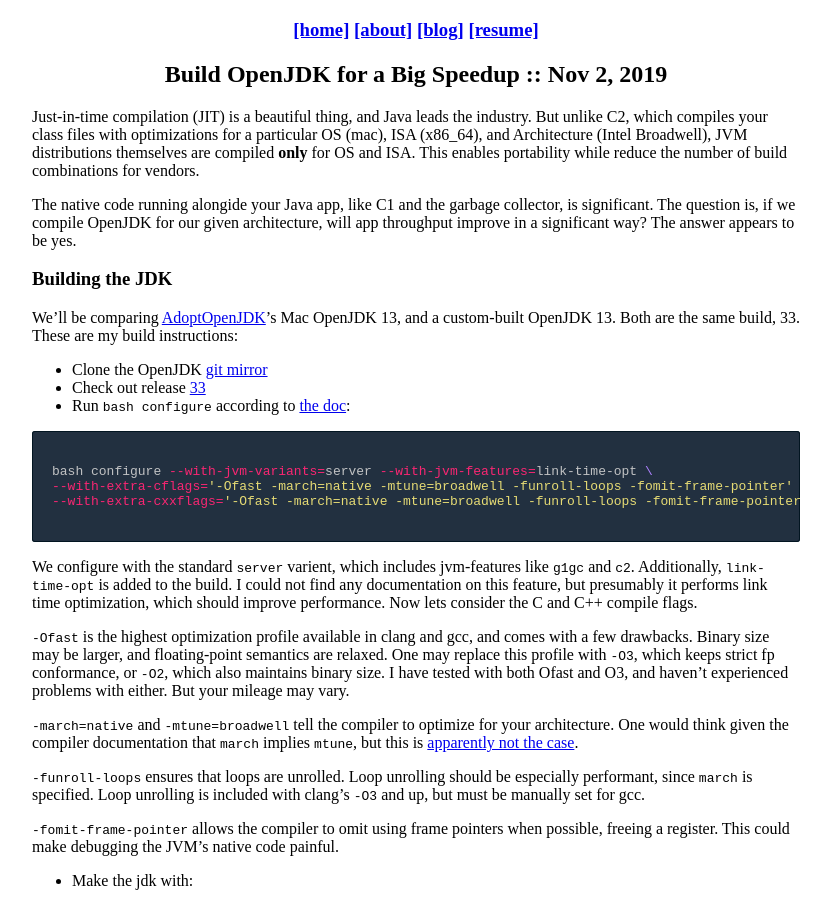
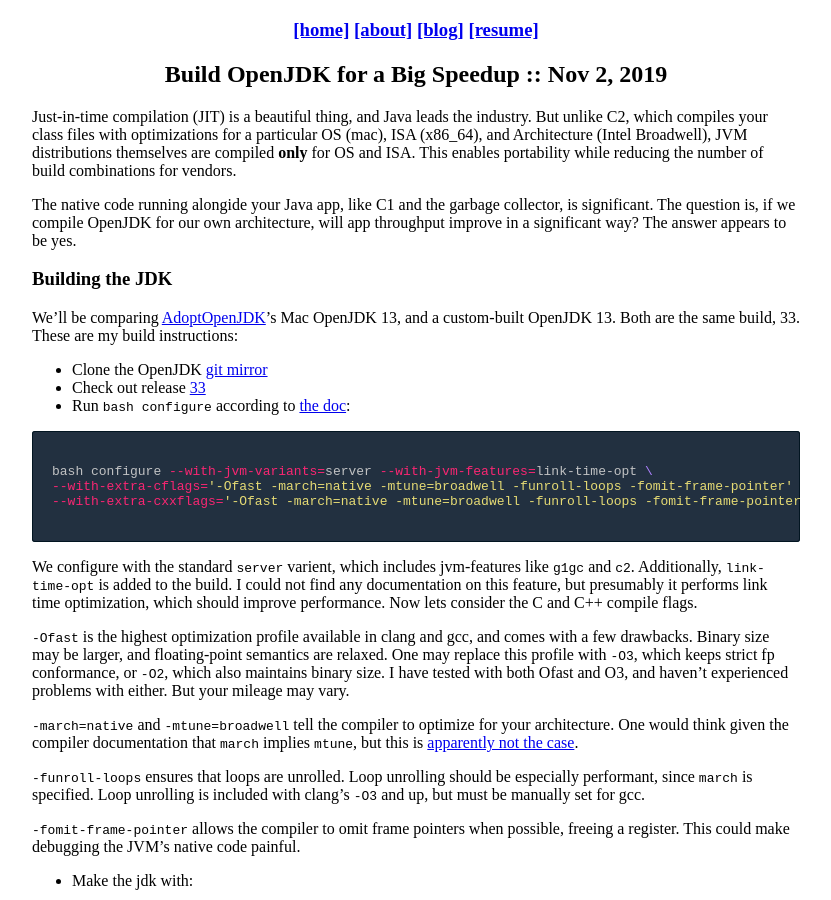
Before and after one commit to AugustNagro/augustnagro.github.io, a Jekyll site: the page built from _posts/2019-11-2-optimized-openjdk.md, in a window 1280 px wide and 900 px high. Shown: the whole window, without its empty margins (224-1055 px from the left). Built offline with Jekyll 4.4.1, drawn with Linux system fonts in a browser that asks for light colours; comment, search, counter and statistics services are not loaded; some of the changed text lies outside the part shown.

Commit message:
elaboration

```diff
--- a/_posts/2019-11-2-optimized-openjdk.md
+++ b/_posts/2019-11-2-optimized-openjdk.md
@@ -3,9 +3,9 @@
 title: Build OpenJDK for a Big Speedup
 date: 2019-11-2
 ---
-Just-in-time compilation (JIT) is a beautiful thing, and Java leads the industry. But unlike C2, which compiles your class files with optimizations for a particular OS (mac), ISA (x86_64), and Architecture (Intel Broadwell), JVM distributions themselves are compiled **only** for OS and ISA. This enables portability while reduce the number of build combinations for vendors.
+Just-in-time compilation (JIT) is a beautiful thing, and Java leads the industry. But unlike C2, which compiles your class files with optimizations for a particular OS (mac), ISA (x86_64), and Architecture (Intel Broadwell), JVM distributions themselves are compiled **only** for OS and ISA. This enables portability while reducing the number of build combinations for vendors.
 
-The native code running alongide your Java app, like C1 and the garbage collector, is significant. The question is, if we compile OpenJDK for our given architecture, will app throughput improve in a significant way? The answer appears to be yes.
+The native code running alongide your Java app, like C1 and the garbage collector, is significant. The question is, if we compile OpenJDK for our own architecture, will app throughput improve in a significant way? The answer appears to be yes.
 
 ### Building the JDK
 We'll be comparing [AdoptOpenJDK](https://adoptopenjdk.net/)'s Mac OpenJDK 13, and a custom-built OpenJDK 13. Both are the same build, 33. These are my build instructions:
@@ -28,7 +28,7 @@
 
 `-funroll-loops` ensures that loops are unrolled. Loop unrolling should be especially performant, since `march` is specified. Loop unrolling is included with clang's `-O3` and up, but must be manually set for gcc.
 
-`-fomit-frame-pointer` allows the compiler to omit using frame pointers when possible, freeing a register. This could make debugging the JVM's native code painful.
+`-fomit-frame-pointer` allows the compiler to omit frame pointers when possible, freeing a register. This could make debugging the JVM's native code painful.
 
 * Make the jdk with:
 
```
Also changed, not shown: other parts of _posts/2019-11-2-optimized-openjdk.md (+3 -0 lines).
